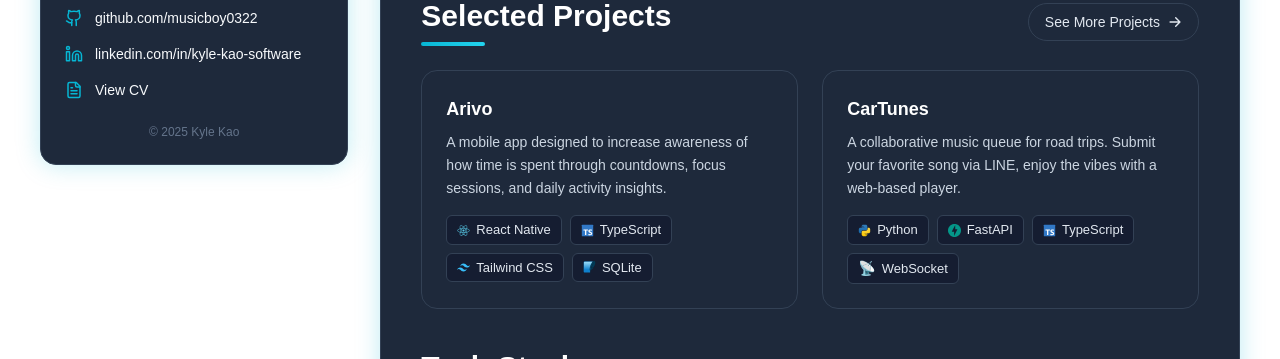
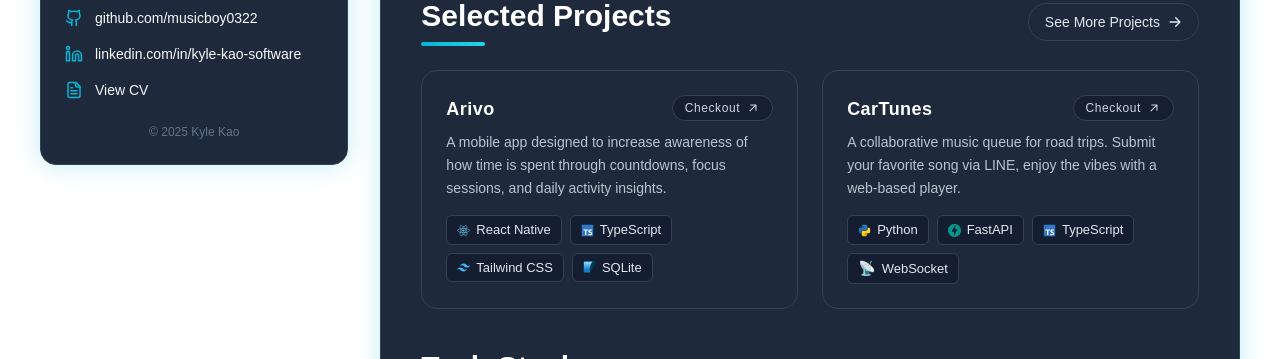
Before and after one commit to musicboy0322/Personal-Website, a Next.js app: page / in a window 1280 px wide. Shown: the part 381-740 px from the top of the page. Built offline with nearby package versions, Linux system fonts and the light colour scheme.

Commit message:
add conditional checkout badge and hover animations to ProjectCard

```diff
--- a/components/shared/ProjectCard.tsx
+++ b/components/shared/ProjectCard.tsx
@@ -14,32 +14,56 @@ interface Project {
 }
 
 export default function ProjectCard({ project }: { project: Project }) {
-  return (
-    <a
-      href={project.link}
-      target="_blank"
-      rel="noopener noreferrer"
-      className="block bg-[#1E293B] border border-[#334155] rounded-2xl p-6
-                 transition-all duration-300
-                 hover:-translate-y-1 hover:scale-[1.02] hover:shadow-[0_0_25px_rgba(6,182,212,0.3)]
-                 hover:border-[#06B6D4] hover:bg-[#1E293B]/90"
-    >
-      {/* --- Title --- */}
-      <h3 className="text-lg font-semibold text-white mb-2">{project.title}</h3>
+  const hasLink = !!project.link;
 
-      {/* --- Description --- */}
-      <p className="text-[#CBD5E1] text-sm leading-relaxed mb-4">
+  const cardStyle = `
+    block bg-[#1E293B] border border-[#334155] rounded-2xl p-6
+    transition-all duration-300 group relative overflow-hidden
+    ${hasLink ? "hover:-translate-y-1 hover:scale-[1.02] hover:shadow-[0_0_25px_rgba(6,182,212,0.15)] hover:border-[#06B6D4] hover:bg-[#1E293B]/90 cursor-pointer" : ""}
+  `;
+
+  const CardContent = () => (
+    <>
+      <div className="flex items-start justify-between gap-4 mb-2">
+        <h3 className="text-lg font-semibold text-white tracking-wide transition-colors group-hover:text-[#06B6D4]">
+          {project.title}
+        </h3>
+
+        {hasLink && (
+          <div className="flex items-center gap-1.5 px-3 py-1 rounded-full
+                          bg-[#0F172A]/50 border border-[#334155] text-[#CBD5E1]
+                          transition-all duration-300 shrink-0 select-none
+                          group-hover:border-[#06B6D4] group-hover:bg-[#06B6D4]/10 group-hover:text-[#06B6D4]">
+            <span className="text-xs font-medium tracking-wider">Checkout</span>
+            <svg
+              xmlns="http://www.w3.org/2000/svg"
+              viewBox="0 0 20 20"
+              fill="currentColor"
+              className="w-3.5 h-3.5 transition-all duration-300 origin-center
+                         group-hover:rotate-45 group-hover:translate-x-0.5"
+            >
+              <path
+                fillRule="evenodd"
+                d="M5.22 14.78a.75.75 0 001.06 0l7.22-7.22v5.69a.75.75 0 001.5 0v-7.5a.75.75 0 00-.75-.75h-7.5a.75.75 0 000 1.5h5.69l-7.22 7.22a.75.75 0 000 1.06z"
+                clipRule="evenodd"
+              />
+            </svg>
+          </div>
+        )}
+      </div>
+
+      <p className="text-[#CBD5E1]/90 text-sm leading-relaxed mb-4 font-normal">
         {project.description}
       </p>
 
-      {/* --- Tags --- */}
       <div className="flex flex-wrap gap-2">
         {project.tags.map((tag, idx) => (
           <span
             key={idx}
             className="flex items-center gap-1.5 px-2.5 py-1
                        rounded-md bg-[#0F172A]/60 border border-[#334155]
-                       text-[13px] text-[#E2E8F0] transition-colors"
+                       text-[13px] text-[#E2E8F0] transition-colors
+                       group-hover:border-[#334155]/80"
           >
             {typeof tag.icon === "string" ? (
               <img
@@ -54,6 +78,25 @@ export default function ProjectCard({ project }: { project: Project }) {
           </span>
         ))}
       </div>
-    </a>
+    </>
+  );
+
+  if (hasLink) {
+    return (
+      <a
+        href={project.link}
+        target="_blank"
+        rel="noopener noreferrer"
+        className={cardStyle}
+      >
+        <CardContent />
+      </a>
+    );
+  }
+
+  return (
+    <div className={cardStyle}>
+      <CardContent />
+    </div>
   );
 }
```
